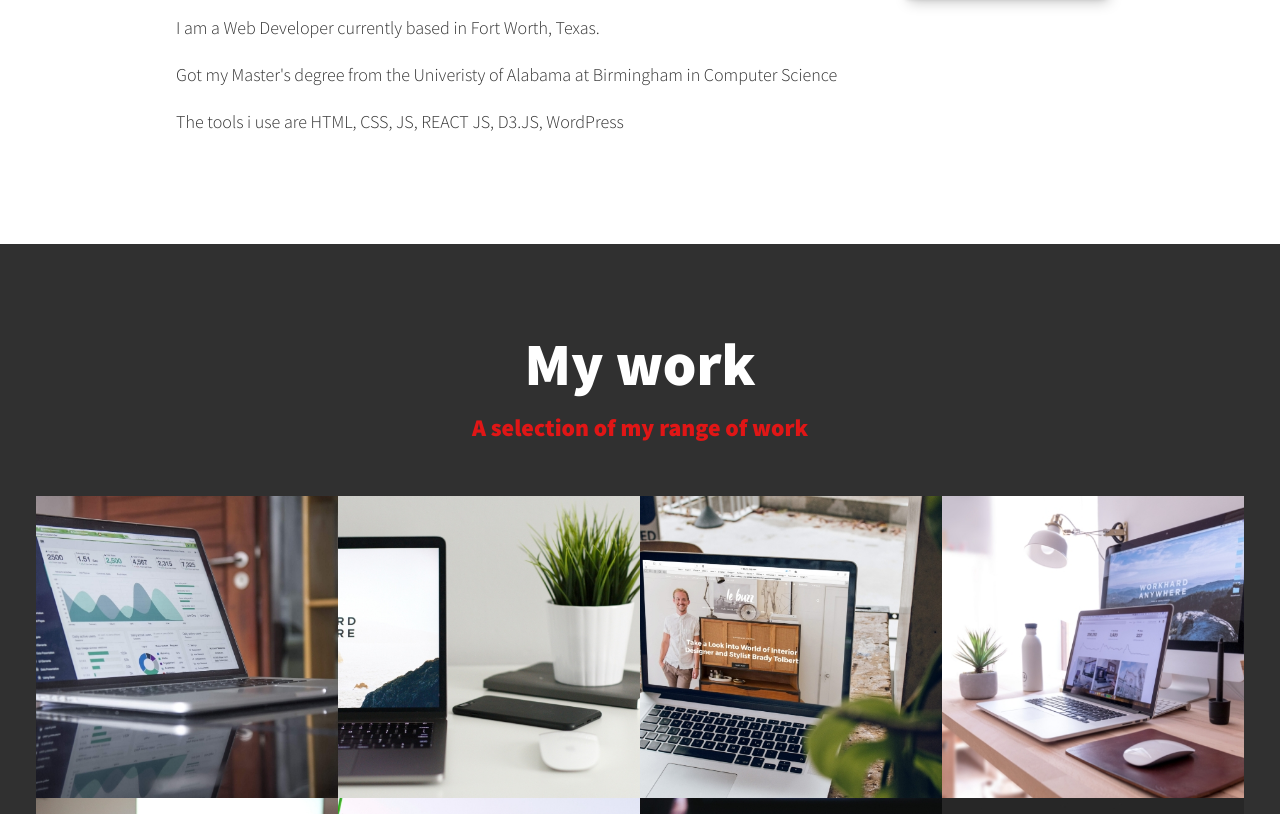
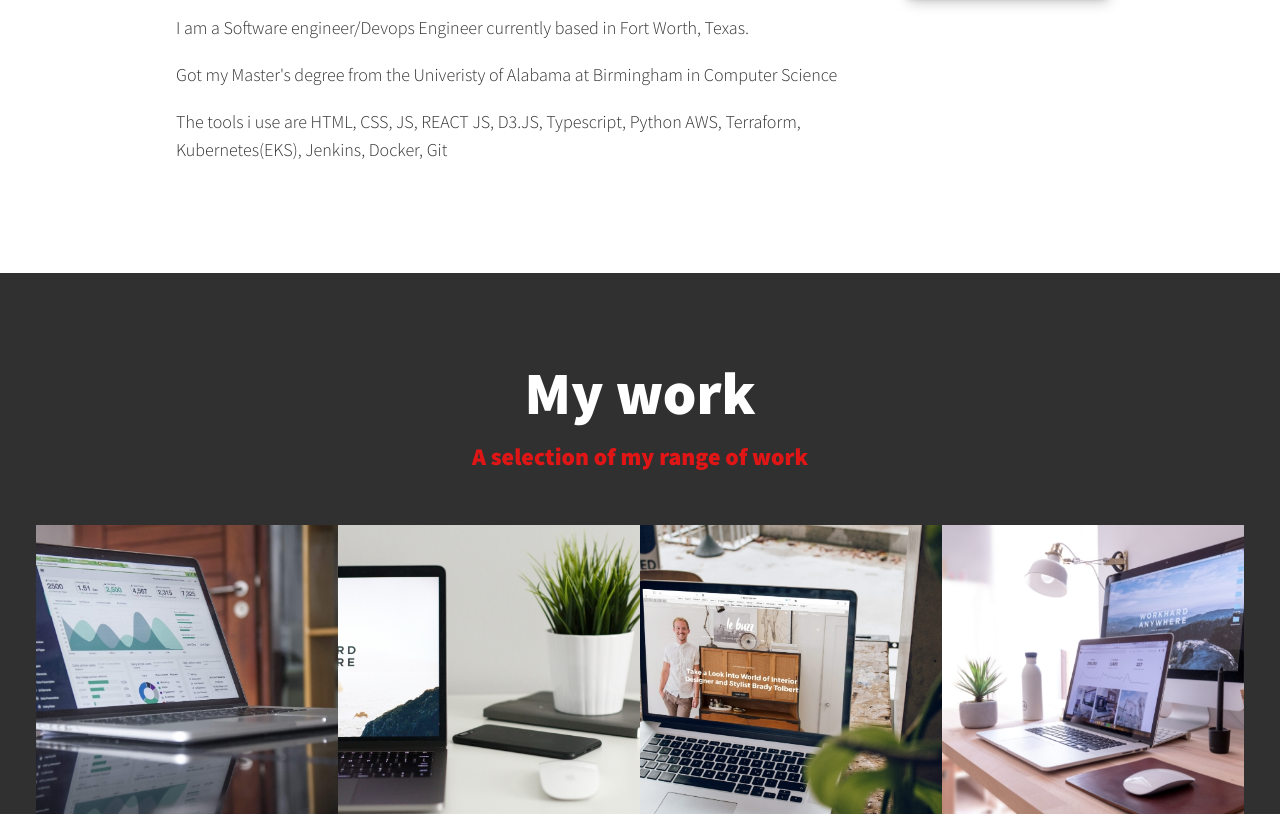
Before and after one commit to princedevc/portfolio, a plain HTML site: page index.html in a window 1280 px wide. Shown: the part 1490-2304 px from the top of the page. Drawn offline with nearby package versions, Linux system fonts and the light colour scheme.

Commit message:
more tools

```diff
--- a/index.html
+++ b/index.html
@@ -87,9 +87,9 @@
         <p class="section__subtitle section__subtitle--about">Developer based out of TX</p>
 
         <div class="about-me__body">
-            <p>I am a  Web Developer currently based in Fort Worth, Texas.</p>
+            <p>I am a  Software engineer/Devops Engineer currently based in Fort Worth, Texas.</p>
             <p>Got my Master's degree from the Univeristy of Alabama at Birmingham in Computer Science</p>
-            <p>The tools i use are HTML, CSS, JS, REACT JS, D3.JS, WordPress </p>
+            <p>The tools i use are HTML, CSS, JS, REACT JS, D3.JS, Typescript, Python AWS, Terraform, Kubernetes(EKS), Jenkins, Docker, Git </p>
         </div>
 
         <img src="img/dev-ema-02.jpg" alt="Jane leaning against a bus" class="about-me__img">
```
